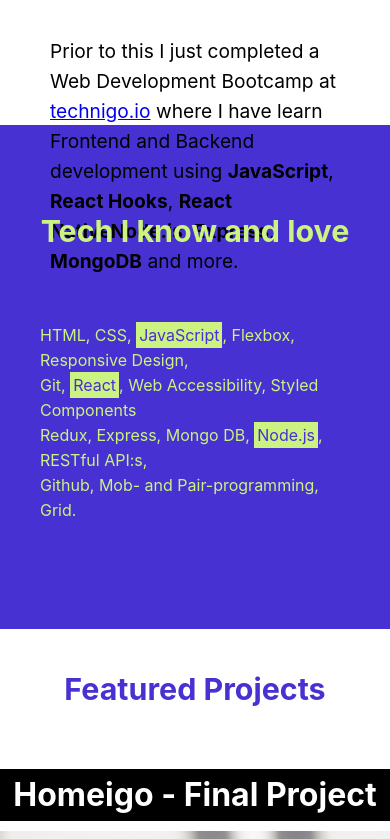
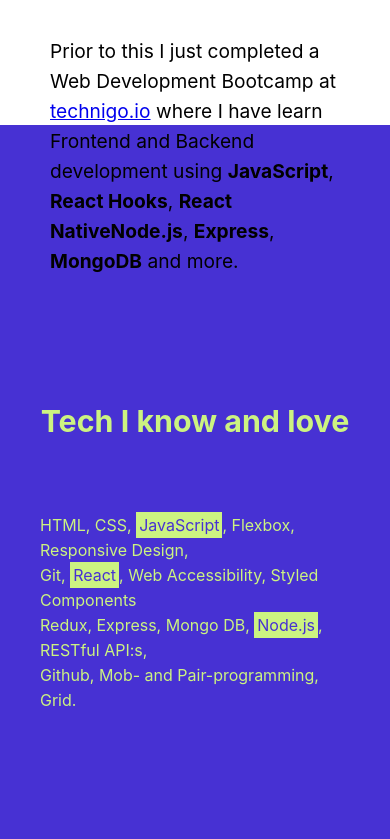
Before and after one commit to sammyolsson/portfolio, a React (Create React App) app: page / in a window 390 px wide. Shown: the part 865-1704 px from the top of the page. Built offline with nearby package versions, Linux system fonts and the light colour scheme.

Commit message:
Responsive Design

```diff
--- a/src/components/Tech.js
+++ b/src/components/Tech.js
@@ -34,6 +34,8 @@ const TechContainer = styled.section`
 
     @media (max-width: 768px) {
     padding: 60px 10px;
+    padding-top: 250px;
+    padding-bottom: 250px;
   }
 `;
 
```
